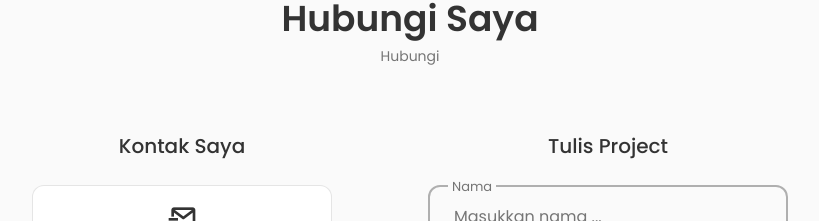
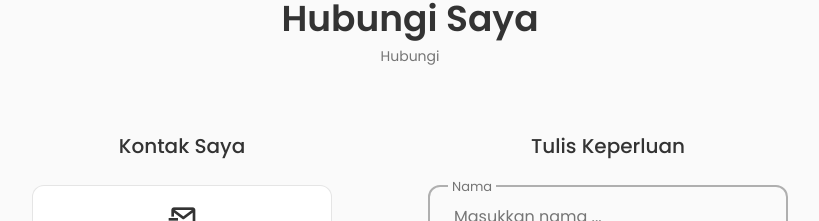
Before and after one commit to irvan99x/portfolio-web, a React (Create React App) app: page / in a window 1280 px wide. Shown: the part 4191-4412 px from the top of the page, without its empty margins (230-1049 px from the left). Built offline with nearby package versions, Linux system fonts and the light colour scheme.

Commit message:
update web

```diff
--- a/src/components/contact/Contact.jsx
+++ b/src/components/contact/Contact.jsx
@@ -72,7 +72,7 @@ const Contact = () => {
         </div>
 
         <div className="contact__content">
-          <h3 className="contact__title">Tulis Project</h3>
+          <h3 className="contact__title">Tulis Keperluan</h3>
 
           <form
             ref={form}
```
